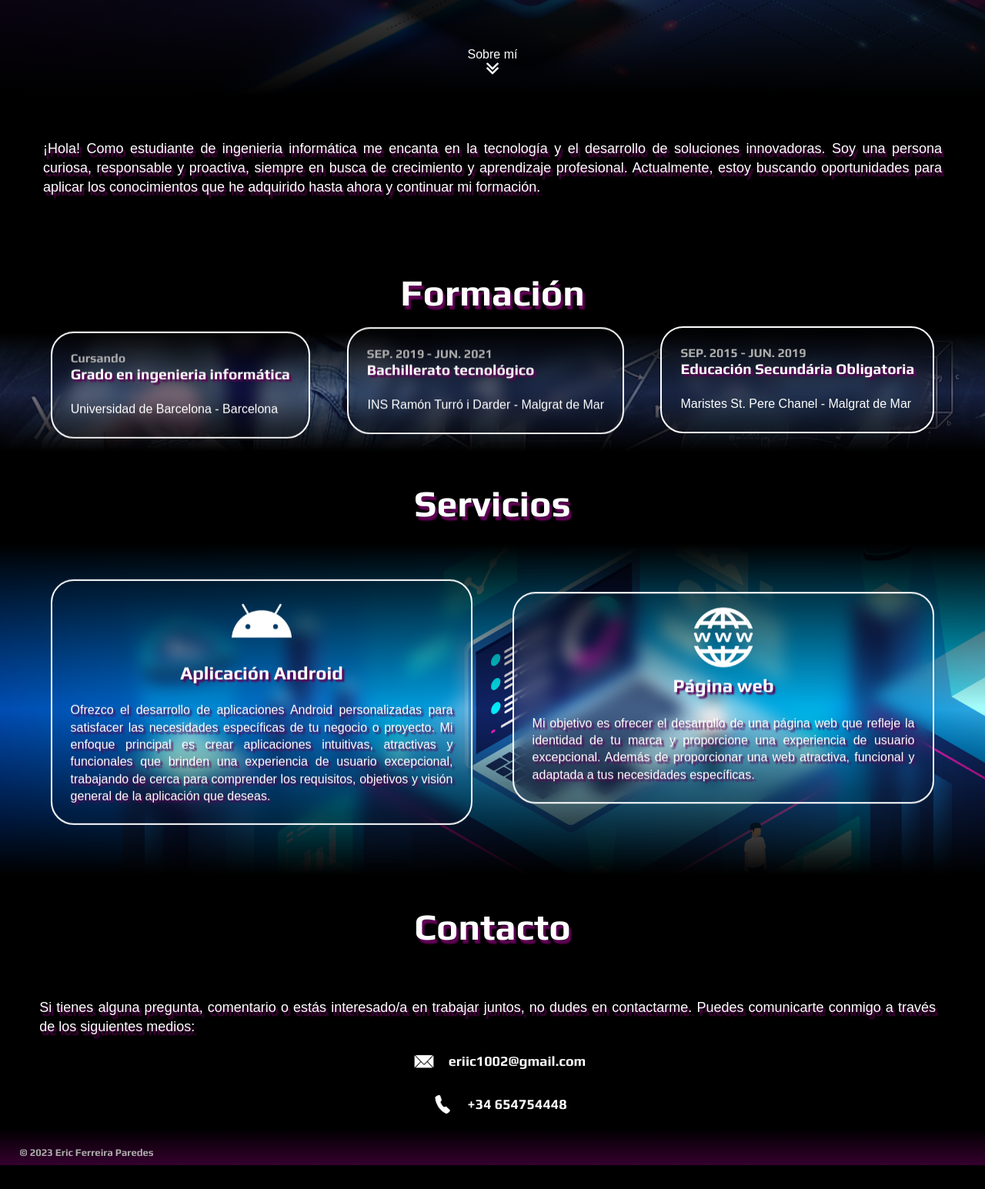
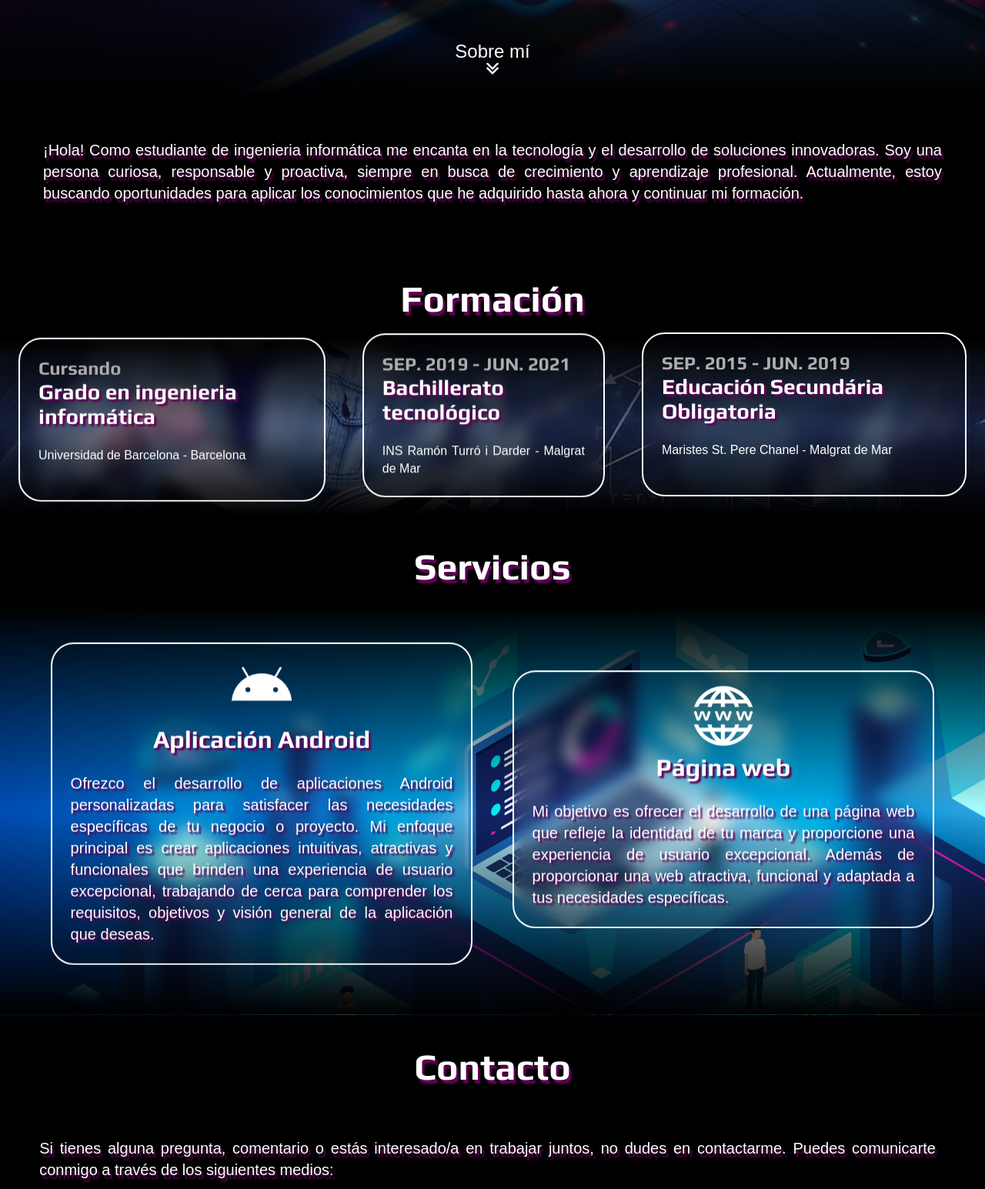
Before and after one commit to eriic1002/eriic1002.github.io, a plain HTML site: page index.html in a window 1280 px wide. Shown: the part 675-2220 px from the top of the page at 77% size. Before the commit the page ends 2189 px from the top, so only its background shows below. Drawn offline with Linux system fonts and the light colour scheme; a web font is replaced by a local one.

Commit message:
Add files via upload

```diff
--- a/index.html
+++ b/index.html
@@ -3,6 +3,7 @@
 
 <head>
     <meta charset="UTF-8">
+    <meta name="viewport" content="width=device-width, user-scalable=no">
     <link rel="icon" href="media/images/web-icon.png">
     <link rel="stylesheet" href="normalize.css">
     <link rel="stylesheet" href="style.css">
--- a/style.css
+++ b/style.css
@@ -33,6 +33,10 @@ h1 {
 
 #main-title {
     font-size: 7vh;
+}
+
+#nav-text{
+    font-size: 3vh;
 }
 
 nav {
@@ -71,7 +75,7 @@ ul{
 
     text-shadow: 3px 5px 2px rgb(99, 0, 87);
     padding: 7vh;
-    font-size: large;
+    font-size: 2.5vh;
     line-height: 1.4;
     text-align: justify;
     font-family: 'Signika Negative', sans-serif;
@@ -111,7 +115,7 @@ h2{/*Sections titles*/
 
 .formation-time {
     color: rgb(173, 173, 173);
-    font-size: medium;
+    font-size: 3vh;
     padding-top: 3vh;
     padding-left: 3vh;
     padding-right: 3vh;
@@ -119,7 +123,7 @@ h2{/*Sections titles*/
 }
 
 .formation-name {
-    font-size:larger;
+    font-size: 3.5vh;
     padding-left: 3vh;
     padding-right: 3vh;
     font-family: 'Play', sans-serif;
@@ -175,7 +179,7 @@ h2{/*Sections titles*/
 
 .service-description{
     padding: 3vh;
-    font-size: medium;
+    font-size: 2.5vh;
     line-height: 1.4;
     text-align: justify;
     font-family: 'Signika Negative', sans-serif;
@@ -198,7 +202,7 @@ h2{/*Sections titles*/
     padding-right: 3vh;
     font-family: 'Play', sans-serif;
     text-shadow: 3px 3px 2px rgb(99, 0, 87);
-    font-size: x-large;
+    font-size: 4vh;
 }
 
 .services-card{
@@ -216,29 +220,34 @@ h2{/*Sections titles*/
 #contact-paragraph{
     text-shadow: 3px 5px 2px rgb(99, 0, 87);
     padding: 5vh 5vw 1vh 4vw;
-    font-size: large;
+    font-size: 2.5vh;
     line-height: 1.4;
     text-align: justify;
     font-family: 'Signika Negative', sans-serif;
 }
 
 .contact-information{
-    font-size: large;
+    font-size: 3vh;
     font-family: 'Play', sans-serif;
 }
 
 #email-icon{
-    scale: 0.4;
+    width: 4vh;
+    margin-right: 1vw;
 }
 
 .contact-container {
+    background-color: black;
     display: flex;
     justify-content: center;
     align-items: center;
+    margin-bottom: 2vh;
+    margin-top: 2vh;
 }
 
 #phone-icon{
-    scale: 0.4;
+    width: 3.5vh;
+    margin-right: 1vw;
 }
 
 
@@ -287,7 +296,7 @@ footer{
 
 /*Responsive solutions*/
 
-@media (max-width: 700px) {
+@media only screen and (max-width: 700px) {
     #services{
         flex-direction: column;
     }
@@ -302,4 +311,26 @@ footer{
     }
 }
 
+/* Portrait */
+@media only screen
+  and (min-device-width: 375px)
+  and (max-device-width: 812px)
+  and (-webkit-min-device-pixel-ratio: 3)
+  and (orientation: portrait) {
+
+    #services{
+        flex-direction: column;
+    }
+
+    #formation {
+        flex-direction: column;
+
+    }
+
+    #services-card, #formation-card{
+        margin-top: 3vh;
+    }
+
+}
+
 /*END of responsive solutions*/
```
